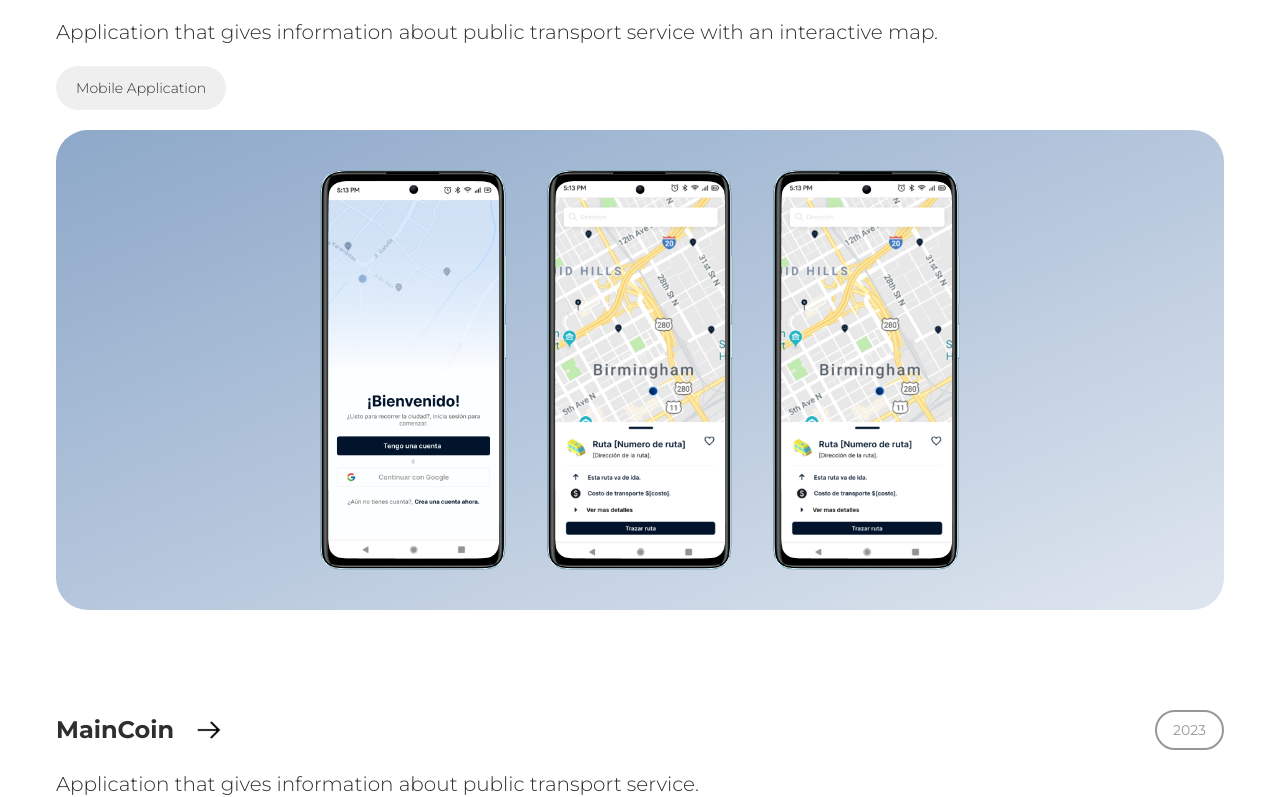
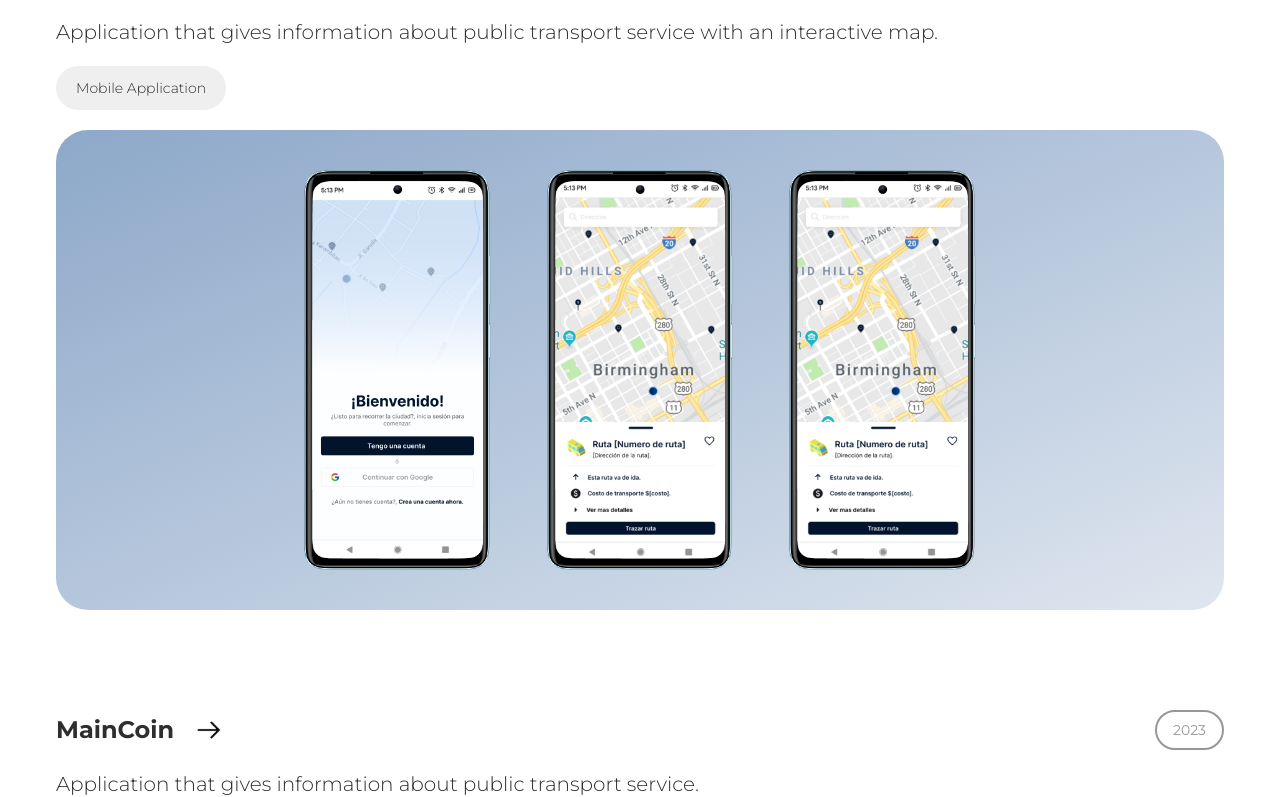
Before and after one commit to IsaiGonzalez08/Portfolio, a Next.js app: page / in a window 1280 px wide. Shown: the part 2505-3302 px from the top of the page. Built offline with nearby package versions, Linux system fonts and the light colour scheme; no server answers; the database is empty.

Commit message:
[FIX] gap

```diff
--- a/src/features/landing/ui/components/WorkCard.tsx
+++ b/src/features/landing/ui/components/WorkCard.tsx
@@ -93,7 +93,7 @@ export const WorkCard = ({
             delay: index * 0.1 + 0.2,
             ease: "easeOut",
           }}
-          className={`relative cursor-pointer flex justify-center gap-10 h-full rounded-4xl p-10 ${bgColor}`}
+          className={`relative cursor-pointer flex justify-center gap-14 h-full rounded-4xl p-10 ${bgColor}`}
         >
           {workCard.images.slice(0, imagesToShow).map((imageSrc, imgIndex) => (
             <Image
```
